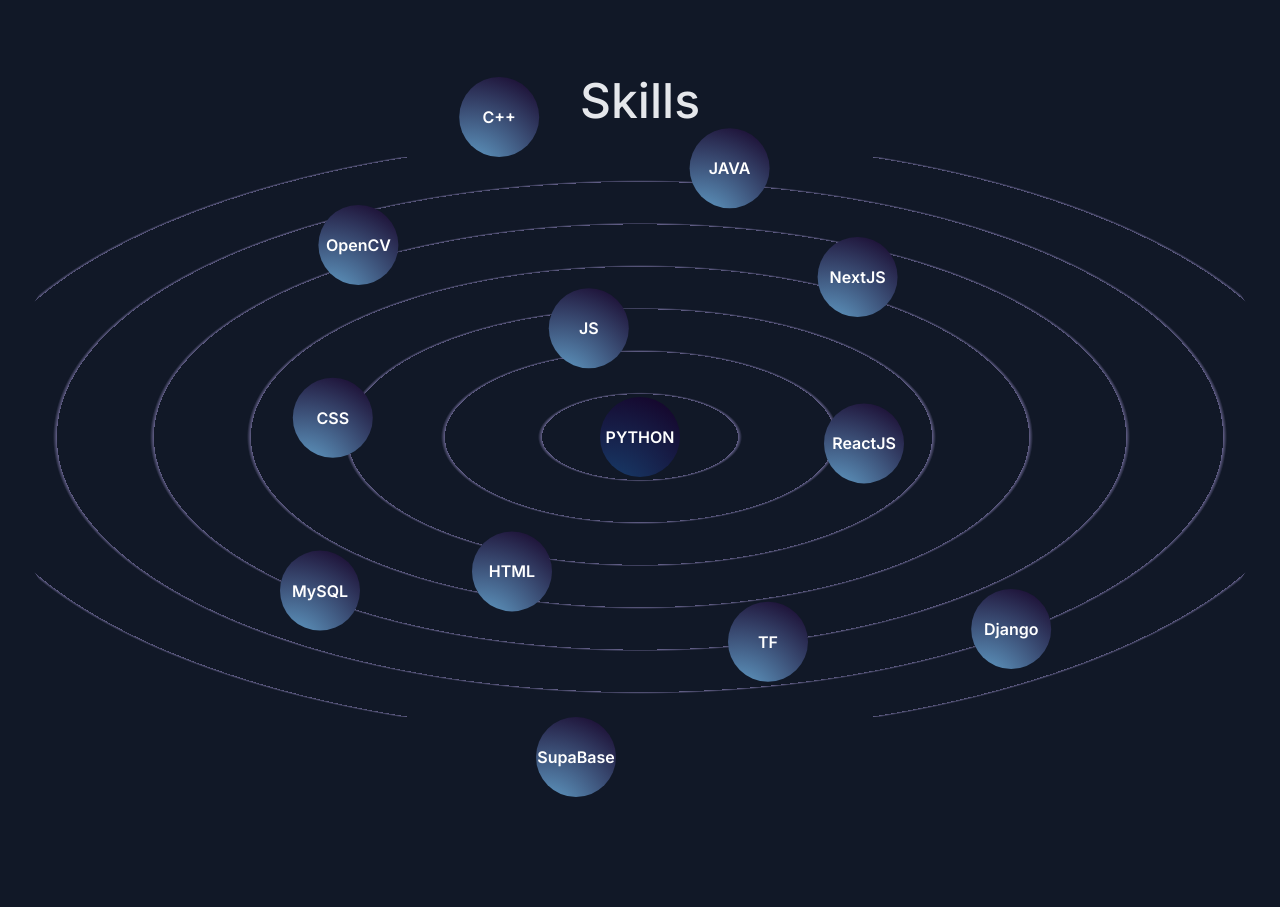
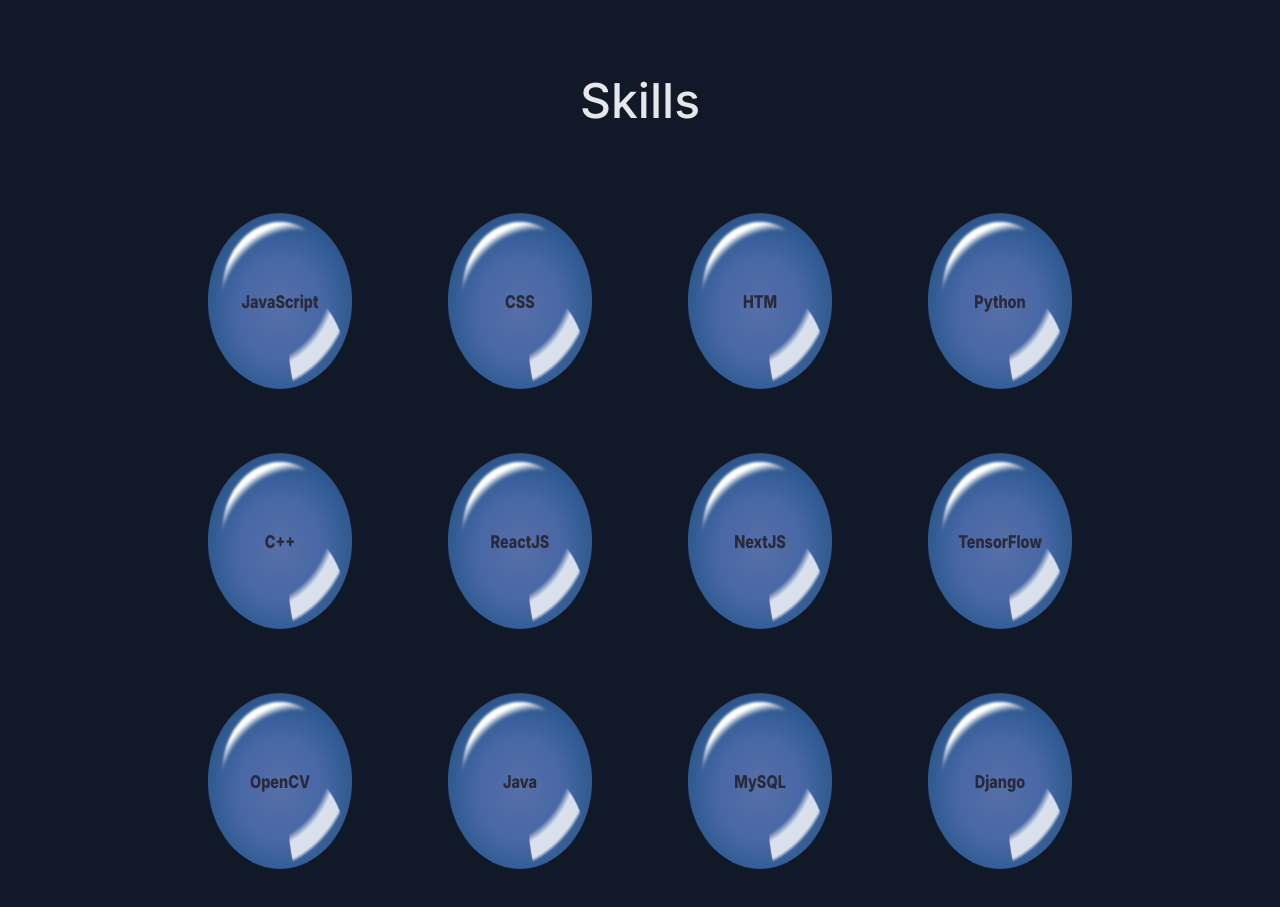
Before and after one commit to Akib-Raihan-4/Portfolio, a Next.js app: page / in a window 1280 px wide. Shown: the part 3060-3967 px from the top of the page. Built offline with nearby package versions, Linux system fonts and the light colour scheme; a web font is replaced by a local one.

Commit message:
Mv for Skills

```diff
--- a/components/skills.module.css
+++ b/components/skills.module.css
@@ -9,7 +9,7 @@
 
 
 .circle {
-    position: relative;
+    position: absolute;
     display: flex;
     align-items: center;
     justify-content: center;
@@ -35,3 +35,118 @@
     width: 5rem;
     margin: 0;
   }
+
+
+
+
+.ball {
+  display: inline-block;
+  width: 100%;
+  height: 100%;
+  border-radius: 100%;
+  position: relative;
+  background: radial-gradient(circle at bottom, #81e8f6, #76deef 10%, #055194 80%, #062745 100%); }
+.ball:before {
+  content: "";
+  position: absolute;
+  top: 1%;
+  left: 5%;
+  width: 90%;
+  height: 90%;
+  border-radius: 100%;
+  background: radial-gradient(circle at top, white, rgba(255, 255, 255, 0) 58%);
+  -webkit-filter: blur(5px);
+  filter: blur(5px);
+  z-index: 2; }
+.ball:after {
+  content: "";
+  position: absolute;
+  display: none;
+  top: 5%;
+  left: 10%;
+  width: 80%;
+  height: 80%;
+  border-radius: 100%;
+  -webkit-filter: blur(1px);
+  filter: blur(1px);
+  z-index: 2;
+  -webkit-transform: rotateZ(-30deg);
+  transform: rotateZ(-30deg); }
+.ball .shadow {
+  position: absolute;
+  width: 100%;
+  height: 100%;
+  background: radial-gradient(circle, rgba(0, 0, 0, 0.4), rgba(0, 0, 0, 0.1) 40%, rgba(0, 0, 0, 0) 50%);
+  -webkit-transform: rotateX(90deg) translateZ(-160px);
+  transform: rotateX(90deg) translateZ(-160px);
+  z-index: 1; }
+.ball.plain {
+  background: black; }
+  .ball.plain:before, .ball.plain:after {
+    display: none; }
+.ball.bubble {
+  background: radial-gradient(circle at 50% 55%, rgba(95, 121, 182, 0.9), rgba(78, 112, 180, 0.9) 40%, rgba(62, 112, 177, 0.8) 60%, rgba(43, 130, 255, 0.4));
+  -webkit-animation: bubble-anim 2s ease-out infinite;
+  animation: bubble-anim 2s ease-out infinite; }
+  .ball.bubble:before {
+    -webkit-filter: blur(0);
+    filter: blur(0);
+    height: 80%;
+    width: 40%;
+    background: radial-gradient(circle at 130% 130%, rgba(255, 255, 255, 0) 0, rgba(255, 255, 255, 0) 46%, rgba(255, 255, 255, 0.8) 50%, rgba(255, 255, 255, 0.8) 58%, rgba(255, 255, 255, 0) 60%, rgba(255, 255, 255, 0) 100%);
+    -webkit-transform: translateX(131%) translateY(58%) rotateZ(168deg) rotateX(10deg);
+    transform: translateX(131%) translateY(58%) rotateZ(168deg) rotateX(10deg); }
+  .ball.bubble:after {
+    display: block;
+    background: radial-gradient(circle at 50% 80%, rgba(255, 255, 255, 0), rgba(255, 255, 255, 0) 74%, white 80%, white 84%, rgba(255, 255, 255, 0) 100%); }
+
+
+@-webkit-keyframes bubble-anim {
+  0% {
+    -webkit-transform: scale(1);
+    transform: scale(1); }
+
+  20% {
+    -webkit-transform: scaleY(0.95) scaleX(1.05);
+    transform: scaleY(0.95) scaleX(1.05); }
+
+  48% {
+    -webkit-transform: scaleY(1.1) scaleX(0.9);
+    transform: scaleY(1.1) scaleX(0.9); }
+
+  68% {
+    -webkit-transform: scaleY(0.98) scaleX(1.02);
+    transform: scaleY(0.98) scaleX(1.02); }
+
+  80% {
+    -webkit-transform: scaleY(1.02) scaleX(0.98);
+    transform: scaleY(1.02) scaleX(0.98); }
+
+  97%, 100% {
+    -webkit-transform: scale(1);
+    transform: scale(1); } }
+
+@keyframes bubble-anim {
+  0% {
+    -webkit-transform: scale(1);
+    transform: scale(1); }
+
+  20% {
+    -webkit-transform: scaleY(0.95) scaleX(1.05);
+    transform: scaleY(0.95) scaleX(1.05); }
+
+  48% {
+    -webkit-transform: scaleY(1.1) scaleX(0.9);
+    transform: scaleY(1.1) scaleX(0.9); }
+
+  68% {
+    -webkit-transform: scaleY(0.98) scaleX(1.02);
+    transform: scaleY(0.98) scaleX(1.02); }
+
+  80% {
+    -webkit-transform: scaleY(1.02) scaleX(0.98);
+    transform: scaleY(1.02) scaleX(0.98); }
+
+  97%, 100% {
+    -webkit-transform: scale(1);
+    transform: scale(1); } }
--- a/components/skills.tsx
+++ b/components/skills.tsx
@@ -1,4 +1,5 @@
 "use client"
+import { useEffect, useState } from 'react'
 import React from 'react'
 import SectionHeading from './section-heading'
 import styles from './skills.module.css'
@@ -23,12 +24,60 @@
     )
 }
 
+const skills = [
+  'JavaScript',
+  'CSS',
+  'HTM',
+  'Python',
+  'C++',
+  'ReactJS',
+  'NextJS',
+  'TensorFlow',
+  'OpenCV',
+  'Java',
+  'MySQL',
+  'Django',
 
-export const Skills = () => {
+
+];
+
+const MobileSkills = () => {
   return (
-    <section className='mb-28 w-[80rem] text-center leading-8 sm:mb-8 scroll-mt-28' id='skills'>
-        <SectionHeading>Skills</SectionHeading>
-        <div className={`${styles.backgroundGrad}  h-[70vh] relative flex items-center justify-center rounded-full `}>
+    <div className="bg-gray-900 py-12 ">
+      <div>
+        <div className="grid grid-cols-1 gap-12 sm:grid-cols-2 md:grid-cols-4">
+          {skills.map((skill, index) => (
+            <motion.div
+              key={index}
+              className="bg-gray-900  rounded-full p-4  text-center relative"
+              initial={{ scale: 0, opacity: 0 }}
+              whileInView={{ scale: 1, opacity: 1 }}
+              transition={{ duration: 0.4, delay: index * 0.2 }}
+            >
+              <div className="w-40 h-40 bg-gray-900 rounded-full">
+                <div className={`${styles.ball} ${styles.bubble} pt-12`}>
+                  <div className=' text-[#2a293c] p-4 font-extrabold'>
+                    {skill}
+                  </div>
+                </div>
+              </div>
+
+            </motion.div>
+          ))}
+        </div>
+      </div>
+    </div>
+  );
+
+}
+
+
+
+
+const DesktopSkills = () => {
+
+  return (
+    <div className={`${styles.backgroundGrad} w-[77rem] h-[57rem] relative flex items-center justify-center rounded-full`}>
             <motion.div className={`${styles.circle} font-semibold  text-white p-8  cursor-pointer`}
             whileHover={{scale:1.25}}
             initial={{x:"0vw", y:"0vw"}}
@@ -36,21 +85,45 @@
             >
                 PYTHON
             </motion.div>
-            <Skill nam="JS" x="-4vw" y="-8.5vw"/>
-            <Skill nam="HTML" x="-10vw" y="10.5vw"/>
-            <Skill nam="ReactJS" x="17.5vw" y="0.5vw"/>
-            <Skill nam="NextJS" x="17vw" y="-12.5vw"/>
-            <Skill nam="CSS" x="-24vw" y="-1.5vw"/>
-            <Skill nam="TF" x="10vw" y="16vw"/>
-            <Skill nam="OpenCV" x="-22vw" y="-15vw"/>
-            <Skill nam="JAVA" x="7vw" y="-21vw"/>
-            <Skill nam="MySQL" x="-25vw" y="12vw"/>
-            <Skill nam="SupaBase" x="-5vw" y="25vw"/>
-            <Skill nam="Django" x="29vw" y="15vw"/>
-            <Skill nam="C++" x="-11vw" y="-25vw"/>
+            <Skill nam="JS" x="-80px" y="-125px"/>
+            <Skill nam="HTML" x="-150px" y="175px"/>
+            <Skill nam="ReactJS" x="390px" y="0.5vw"/>
+            <Skill nam="NextJS" x="265px" y="-215px"/>
+            <Skill nam="CSS" x="-380px" y="35px"/>
+            <Skill nam="TF" x="170px" y="250px"/>
+            <Skill nam="OpenCV" x="-354px" y="-235px"/>
+            <Skill nam="JAVA" x="115px" y="-345px"/>
+            <Skill nam="MySQL" x="-405px" y="290px"/>
+            <Skill nam="SupaBase" x="-55px" y="415px"/>
+            <Skill nam="Django" x="473px" y="250px"/>
+            <Skill nam="C++" x="-187px" y="-410px"/>
+        </div>
+
+  )
+}
 
 
-        </div>
+export const Skills = () => {
+  // const [isMobile, setIsMobile] = useState<boolean>(window.innerWidth <= 1260);
+
+  // useEffect(() => {
+  //   const handleResize = () => {
+  //     setIsMobile(window.innerWidth <= 1260);
+  //   };
+
+  //   window.addEventListener('resize', handleResize);
+  //   return () => {
+  //     window.removeEventListener('resize', handleResize);
+  //   };
+  // }, [window.innerWidth]);
+
+  return (
+    <section className='mb-28 max-w-[80rem] text-center leading-8 sm:mb-8 scroll-mt-28 overflow-x-hidden' id='skills'>
+        <SectionHeading>Skills</SectionHeading>
+        {/* {isMobile ? <MobileSkills /> : <DesktopSkills />} */}
+        <MobileSkills />
+
+
     </section>
   )
 }
```
